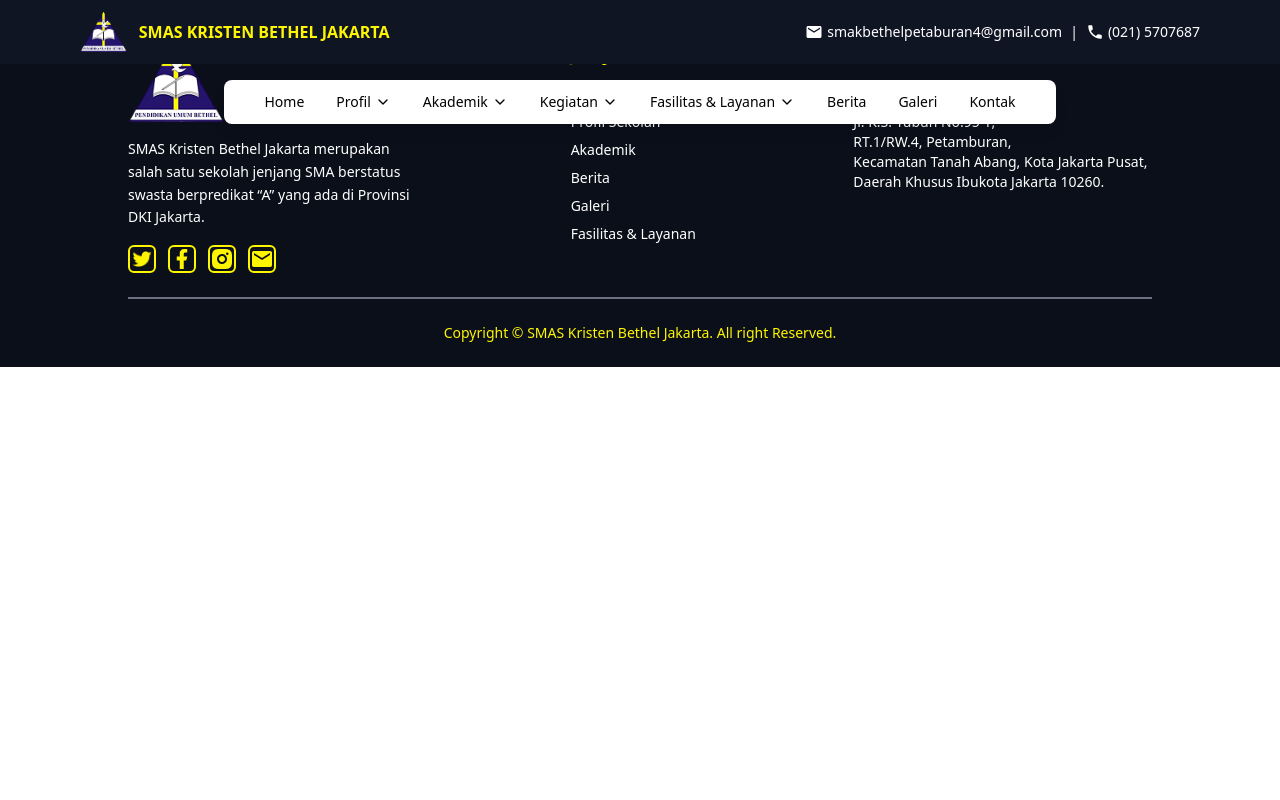
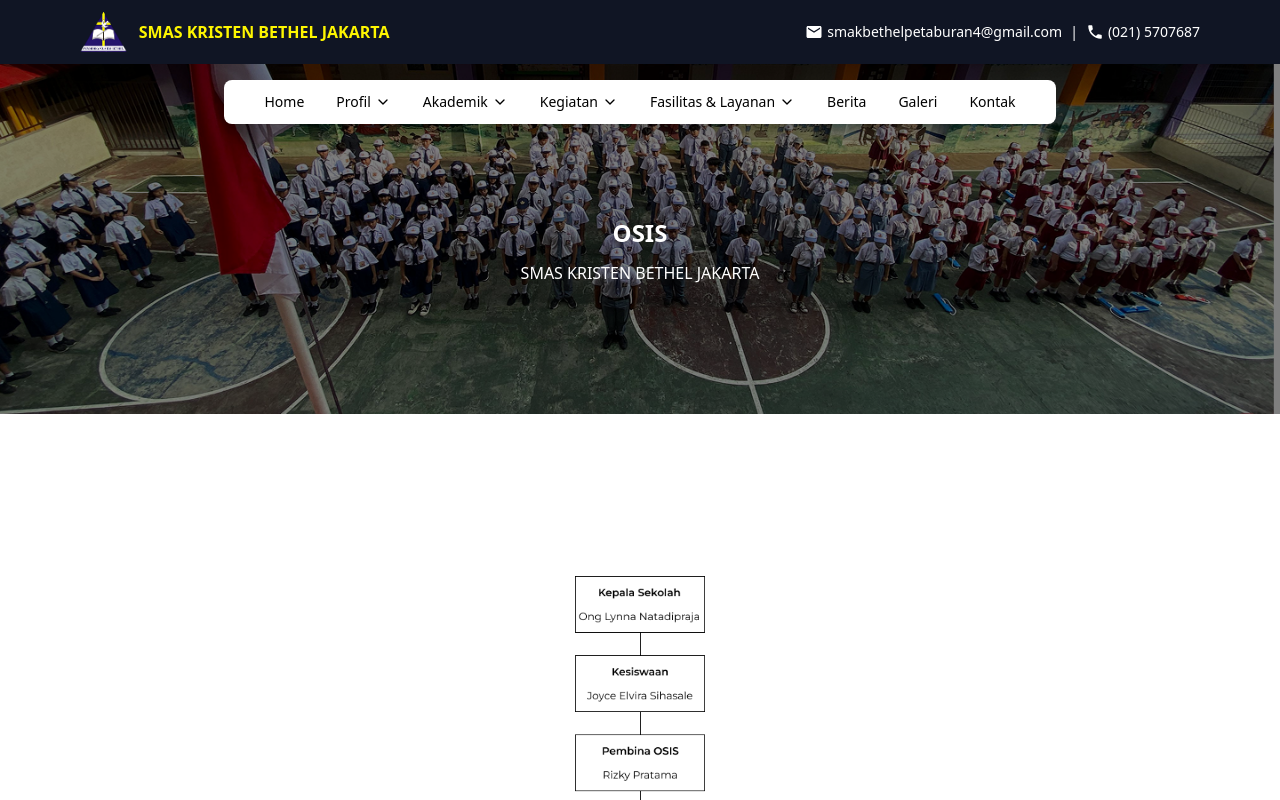
Before and after one commit to Mantoariyansyah/react-project, a React (Vite) app: page /osis in a window 1280 px wide. Before the commit this address had no page. Shown: the top 800 px of the page. Built offline with nearby package versions, Linux system fonts and the light colour scheme.

Commit message:
Update navbar osis

```diff
--- a/src/App.jsx
+++ b/src/App.jsx
@@ -25,6 +25,7 @@ import LayananAlumni from "./pages/LayananAlumni";
 import Kontak from "./pages/Kontak";
 import LayananAdministrasi from "./pages/LayananAdministrasi";
 import ScrollTotop from "./components/ScrollTotop";
+import Osis from "./pages/Osis";
 
 
 function App() {
@@ -48,6 +49,7 @@ function App() {
         <Route path="/berita" element={<Berita />} />
         <Route path="/isiberita" element={<IsiBerita />} />
         <Route path="/galeri" element={<Galeri />} />
+        <Route path="/osis" element={<Osis />} />
         <Route path="/ekstrakulikuler" element={<Ekstrakulikuler />} />
         <Route path="/sarana" element={<Sarana />} />
         <Route path="/layananadministrasi" element={<LayananAdministrasi />} />
--- a/src/components/Navbar.jsx
+++ b/src/components/Navbar.jsx
@@ -27,7 +27,7 @@ function Navbar() {
     };
   }, []);
 
-  const bgNavbar = isScrolled ? "bg-black text-[#FEF600]" : "bg-white text-black";
+  const bgNavbar = isScrolled ? "bg-[#101524] text-[#FEF600]" : "bg-white text-black";
   const hoverLink = isScrolled
     ? "hover:bg-[#FEF600] hover:text-black"
     : "hover:bg-[#101524] hover:text-white";
@@ -84,7 +84,7 @@ function Navbar() {
               label: "Kegiatan",
               name: "kegiatan",
               items: [
-                { to: "/fasilitas/perpustakaan", label: "OSIS Sekolah" },
+                { to: "/osis", label: "OSIS Sekolah" },
                 { to: "/ekstrakulikuler", label: "Ekstrakulikuler" },
               ],
               width: "w-56",
--- /dev/null
+++ b/src/pages/Osis.jsx
@@ -0,0 +1,35 @@
+import hero from "../assets/hero-bg2.png";
+
+
+function Osis() {
+    return (
+
+        <div>
+            {/* content1 */}
+            <div
+                className="min-h-[60vh] bg-no-repeat bg-top bg-contain relative top-14"
+                style={{
+                    backgroundImage: `url(${hero})`,
+                    backgroundSize: "100% auto",
+                }}
+            >
+                <div className="absolute inset-0 flex items-start justify-center px-20 pt-40">
+                    <div className="text-white max-w-2xl text-center">
+                        <h1 className="text-2xl font-semibold leading-snug mb-3 text-white">
+                            OSIS
+                        </h1>
+                        <h2 className="text-md font-medium">SMAS KRISTEN BETHEL JAKARTA</h2>
+                    </div>
+                </div>
+            </div>
+
+            {/* content2 */}
+            <div className="flex items-center justify-center pt-24 pb-80">
+                <img src="/src/img/Gambar26.png" alt="" className="w-[50%]" />
+            </div>
+        </div>
+
+    );
+}
+
+export default Osis;
```
Also changed, not shown: src/img/Gambar26.png (added).
